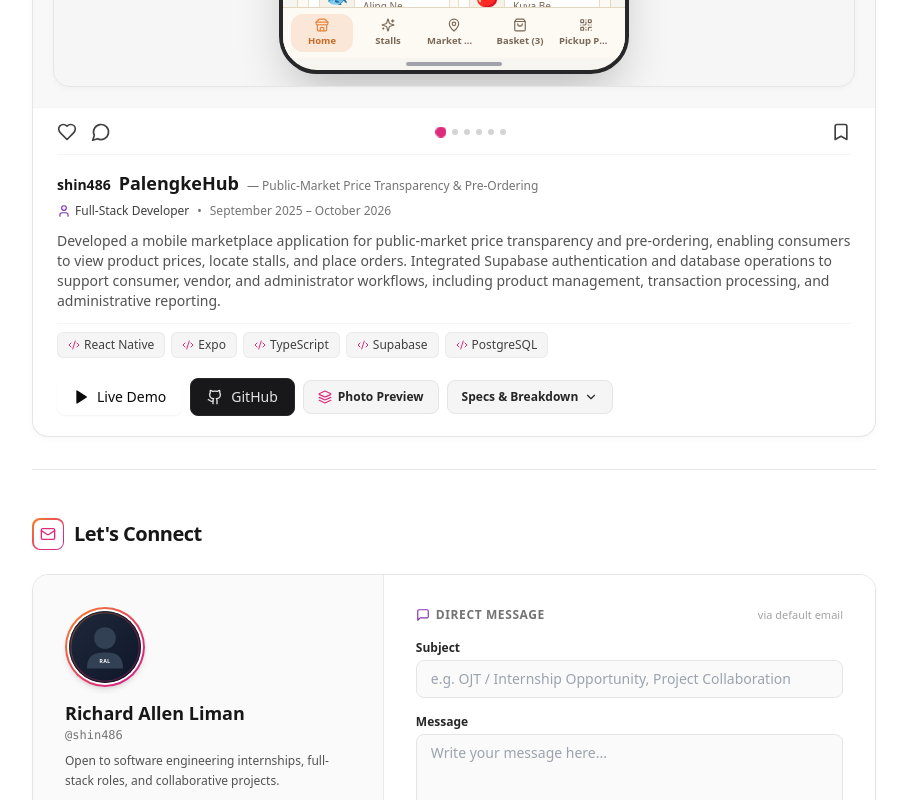
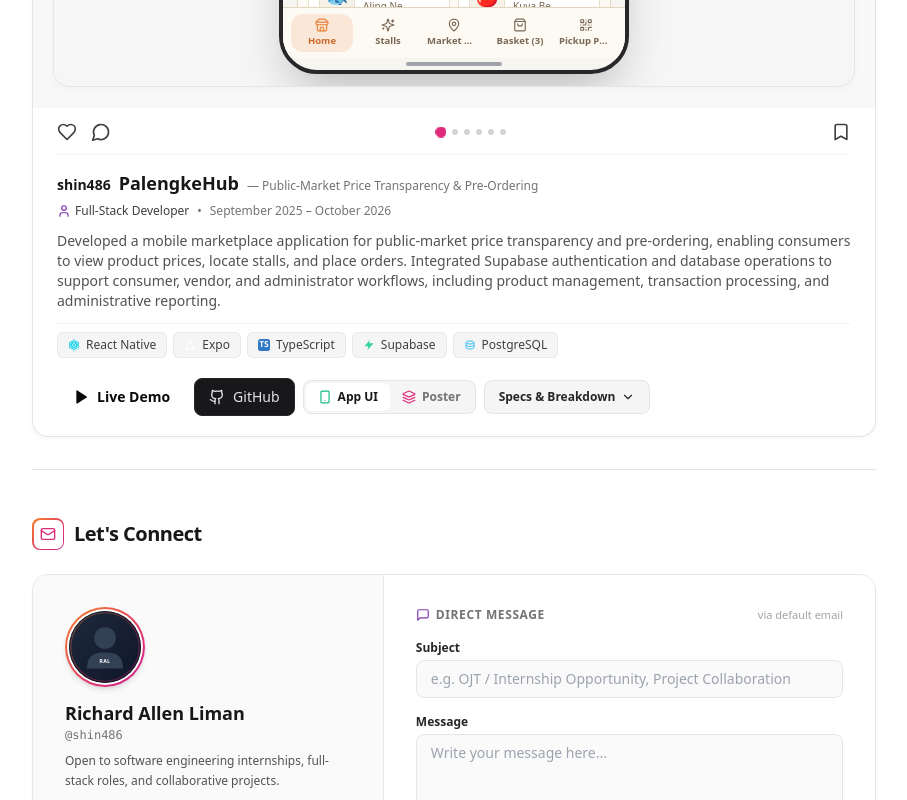
Before and after one commit to shin486/richard-allen-portfolio, a Next.js app: page / in a window 1280 px wide. Shown: the part 1195-1995 px from the top of the page, without its empty margins (0-907 px from the left). Built offline with nearby package versions, Linux system fonts and the light colour scheme.

Commit message:
feat: implement branded tech micro-halos, specular light sweep, view mode segmented switcher, and 3D keyboard reactive link

```diff
--- a/app/globals.css
+++ b/app/globals.css
@@ -352,6 +352,53 @@ body {
   }
 }
 
-.pixel-blink {
-  animation: pixelBlink 0.9s steps(1, end) infinite;
+/* ============================================================
+   SPECULAR LIGHT BEAM & TACTILE ACCENTS
+   ============================================================ */
+@keyframes specularSweep {
+  0% {
+    transform: translateX(-120%);
+  }
+  60%, 100% {
+    transform: translateX(120%);
+  }
 }
+
+.specular-beam {
+  position: relative;
+  overflow: hidden;
+}
+
+.specular-beam::after {
+  content: '';
+  position: absolute;
+  top: 0;
+  left: 0;
+  width: 100%;
+  height: 100%;
+  background: linear-gradient(
+    90deg,
+    transparent 0%,
+    rgba(255, 255, 255, 0.4) 50%,
+    transparent 100%
+  );
+  transform: translateX(-120%);
+  pointer-events: none;
+}
+
+.specular-beam:hover::after {
+  animation: specularSweep 1.3s cubic-bezier(0.4, 0, 0.2, 1) infinite;
+}
+
+@keyframes subtleBeaconPulse {
+  0%, 100% {
+    box-shadow: 0 0 0 0 rgba(255, 255, 255, 0.35);
+  }
+  50% {
+    box-shadow: 0 0 0 5px rgba(255, 255, 255, 0);
+  }
+}
+
+.beacon-pulse {
+  animation: subtleBeaconPulse 2.8s infinite;
+}
--- a/components/ProjectGrid.tsx
+++ b/components/ProjectGrid.tsx
@@ -21,6 +21,9 @@ import {
   User,
   Play,
   Sparkles,
+  Smartphone,
+  Database,
+  Server,
 } from "lucide-react";
 import { Project, projectsData } from "@/data/projects";
 import { profileData } from "@/data/profile";
@@ -568,17 +571,108 @@ export const ProjectGrid: React.FC<ProjectGridProps> = ({
                   </div>
                 )}
 
-                {/* Tech Stack Chips */}
+                {/* Tech Stack Chips with Branded Micro-Halos & 3D Keyboard Reactive Link */}
                 <div className="flex flex-wrap gap-1.5 pt-2 border-t border-neutral-100 dark:border-zinc-800/80">
-                  {activeProject.technologies.map((tech) => (
+                  {activeProject.technologies.map((tech) => {
+                    const t = tech.toLowerCase();
+
+                    let brandColor = "hover:border-zinc-500 hover:text-white";
+                    let haloGlow = "hover:shadow-[0_0_12px_rgba(255,255,255,0.15)]";
+                    let icon = <Code2 className="w-3 h-3 text-ig-pink" />;
+                    let note = `${tech} in production architecture.`;
+
+                    if (t.includes("react native") || t === "react") {
+                      brandColor = "hover:border-cyan-500/60 hover:bg-cyan-950/20 hover:text-cyan-300";
+                      haloGlow = "hover:shadow-[0_0_12px_rgba(6,182,212,0.25)]";
+                      icon = (
+                        <svg className="w-3 h-3 text-cyan-400 group-hover/tech:rotate-45 transition-transform duration-300" viewBox="0 0 24 24" fill="none" stroke="currentColor" strokeWidth="2">
+                          <ellipse cx="12" cy="12" rx="10" ry="4.5" transform="rotate(30 12 12)" />
+                          <ellipse cx="12" cy="12" rx="10" ry="4.5" transform="rotate(90 12 12)" />
+                          <ellipse cx="12" cy="12" rx="10" ry="4.5" transform="rotate(150 12 12)" />
+                          <circle cx="12" cy="12" r="1.5" fill="currentColor" />
+                        </svg>
+                      );
+                      note = "React Native: Smooth cross-platform mobile apps for iOS and Android.";
+                    } else if (t.includes("expo")) {
+                      brandColor = "hover:border-white/60 hover:bg-zinc-800/40 hover:text-white";
+                      haloGlow = "hover:shadow-[0_0_12px_rgba(255,255,255,0.2)]";
+                      icon = (
+                        <svg className="w-3 h-3 text-white" viewBox="0 0 24 24" fill="currentColor">
+                          <path d="M12 2L2 22h20L12 2zm0 4.5l6.5 13H5.5L12 6.5z" />
+                        </svg>
+                      );
+                      note = "Expo: EAS updates, camera, geolocation, and native mobile modules.";
+                    } else if (t.includes("typescript")) {
+                      brandColor = "hover:border-blue-500/60 hover:bg-blue-950/20 hover:text-blue-300";
+                      haloGlow = "hover:shadow-[0_0_12px_rgba(59,130,246,0.25)]";
+                      icon = (
+                        <span className="w-3 h-3 rounded-[2.5px] bg-[#3178C6] text-[8px] font-black text-white flex items-center justify-center font-mono leading-none">
+                          TS
+                        </span>
+                      );
+                      note = "TypeScript: Strict type safety, generics, and zero runtime surprises.";
+                    } else if (t.includes("supabase")) {
+                      brandColor = "hover:border-emerald-500/60 hover:bg-emerald-950/20 hover:text-emerald-300";
+                      haloGlow = "hover:shadow-[0_0_12px_rgba(16,185,129,0.25)]";
+                      icon = (
+                        <svg className="w-3 h-3 text-emerald-400" viewBox="0 0 24 24" fill="currentColor">
+                          <path d="M13.5 2L3 14.5h7.5L9 22l12-13.5h-8.5L13.5 2z" />
+                        </svg>
+                      );
+                      note = "Supabase: Realtime subscriptions, Auth, Storage, and PostgreSQL RLS.";
+                    } else if (t.includes("postgres") || t.includes("sql")) {
+                      brandColor = "hover:border-sky-500/60 hover:bg-sky-950/20 hover:text-sky-300";
+                      haloGlow = "hover:shadow-[0_0_12px_rgba(14,165,233,0.25)]";
+                      icon = (
+                        <svg className="w-3 h-3 text-sky-400" viewBox="0 0 24 24" fill="none" stroke="currentColor" strokeWidth="2">
+                          <ellipse cx="12" cy="7" rx="8" ry="3" />
+                          <path d="M4 7v10c0 1.66 3.58 3 8 3s8-1.34 8-3V7" />
+                          <path d="M4 12c0 1.66 3.58 3 8 3s8-1.34 8-3" />
+                        </svg>
+                      );
+                      note = "PostgreSQL: ACID-compliant relational schemas, indexed queries, and foreign keys.";
+                    } else if (t.includes("next")) {
+                      brandColor = "hover:border-white/60 hover:bg-zinc-800/40 hover:text-white";
+                      haloGlow = "hover:shadow-[0_0_12px_rgba(255,255,255,0.2)]";
+                      icon = <span className="font-mono font-black text-[9px] text-white">N</span>;
+                      note = "Next.js App Router: Server Components, Server Actions, and lightning SSR.";
+                    } else if (t.includes("node") || t.includes("express")) {
+                      brandColor = "hover:border-green-500/60 hover:bg-green-950/20 hover:text-green-300";
+                      haloGlow = "hover:shadow-[0_0_12px_rgba(34,197,94,0.25)]";
+                      icon = <Server className="w-3 h-3 text-green-400" />;
+                      note = "Node.js & Express: Lightweight REST APIs, middleware, and route handlers.";
+                    } else if (t.includes("mongo")) {
+                      brandColor = "hover:border-emerald-500/60 hover:bg-emerald-950/20 hover:text-emerald-300";
+                      haloGlow = "hover:shadow-[0_0_12px_rgba(16,185,129,0.25)]";
+                      icon = <Database className="w-3 h-3 text-emerald-400" />;
+                      note = "MongoDB: NoSQL document store with Mongoose ODM schemas.";
+                    } else if (t.includes("tailwind") || t.includes("css")) {
+                      brandColor = "hover:border-teal-400/60 hover:bg-teal-950/20 hover:text-teal-300";
+                      haloGlow = "hover:shadow-[0_0_12px_rgba(45,212,191,0.25)]";
+                      icon = <Sparkles className="w-3 h-3 text-teal-400" />;
+                      note = "Tailwind CSS: Utility-first styling with dark-mode responsiveness.";
+                    }
+
+                    const handleMouseEnter = () => {
+                      if (typeof window !== "undefined") {
+                        window.dispatchEvent(
+                          new CustomEvent("shin-tech-hover", { detail: { tech } })
+                        );
+                      }
+                    };
+
+                    return (
                       <span
                         key={tech}
-                      className="px-2.5 py-1 bg-neutral-100 dark:bg-zinc-800/80 text-neutral-700 dark:text-zinc-300 text-xs font-medium rounded-md border border-neutral-200/60 dark:border-zinc-700/60 flex items-center gap-1"
+                        data-note={note}
+                        onMouseEnter={handleMouseEnter}
+                        className={`group/tech px-2.5 py-1 bg-neutral-100 dark:bg-zinc-900/90 text-neutral-700 dark:text-zinc-300 text-xs font-medium rounded-md border border-neutral-200/80 dark:border-zinc-800 transition-all duration-200 cursor-default flex items-center gap-1.5 active:scale-95 hover:-translate-y-0.5 ${brandColor} ${haloGlow}`}
                       >
-                      <Code2 className="w-3 h-3 text-ig-pink" />
-                      {tech}
+                        {icon}
+                        <span>{tech}</span>
                       </span>
-                  ))}
+                    );
+                  })}
                 </div>
 
                 {/* Inline Project Breakdown (Expands directly on the page, no modal layer lock) */}
@@ -609,47 +703,68 @@ export const ProjectGrid: React.FC<ProjectGridProps> = ({
                 )}
 
                 {/* Action Footer Buttons */}
-                <div className="flex flex-wrap items-center justify-between gap-2 pt-2">
+                <div className="flex flex-wrap items-center justify-between gap-2.5 pt-2">
                   <div className="flex flex-wrap items-center gap-2">
-                    {/* Primary CTA: Clean high-contrast Live Demo */}
+                    {/* Primary CTA: Linear/Apple Specular Shimmer Beam Button */}
                     <button
                       type="button"
                       onClick={launchInteractiveDemo}
-                      className="bg-white text-zinc-950 hover:bg-zinc-200 font-medium px-4 py-2 rounded-lg transition-colors inline-flex items-center gap-2 text-xs sm:text-sm shadow-sm"
+                      data-note="Launch the interactive in-browser phone simulator. No setup needed."
+                      className="specular-beam beacon-pulse bg-white text-zinc-950 hover:bg-zinc-100 active:scale-95 font-bold px-4 py-2 rounded-lg transition-all inline-flex items-center gap-2 text-xs sm:text-sm shadow-sm"
                     >
                       <Play className="w-4 h-4 fill-current" />
                       <span>Live Demo</span>
                     </button>
 
-                    {/* Secondary CTA: Clean bordered GitHub */}
+                    {/* Secondary CTA: Clean Bordered GitHub */}
                     {activeProject.githubUrl && (
                       <a
                         href={activeProject.githubUrl}
                         target="_blank"
                         rel="noopener noreferrer"
-                        className="bg-zinc-900 hover:bg-zinc-800 text-zinc-200 border border-zinc-800 px-4 py-2 rounded-lg transition-colors inline-flex items-center gap-2 text-xs sm:text-sm font-medium"
+                        data-note="Explore raw commits, clean architecture, and modular code on GitHub."
+                        className="bg-zinc-900 hover:bg-zinc-850 text-zinc-200 hover:text-white border border-zinc-800 hover:border-zinc-700 active:scale-95 px-3.5 py-2 rounded-lg transition-all inline-flex items-center gap-2 text-xs sm:text-sm font-medium"
                       >
                         <Github className="w-4 h-4" />
                         <span>GitHub</span>
                       </a>
                     )}
 
+                    {/* Segmented View Mode Switcher: Eliminates "Live UI" ambiguity! */}
+                    <div className="inline-flex items-center p-0.5 rounded-lg bg-neutral-100 dark:bg-zinc-900 border border-neutral-200 dark:border-zinc-800 text-xs font-semibold">
                       <button
                         type="button"
-                      onClick={() => setIsLiveDemoView((prev) => !prev)}
-                      className="inline-flex items-center gap-1.5 px-3.5 py-2 rounded-lg text-xs font-semibold text-neutral-800 dark:text-zinc-200 bg-neutral-100 dark:bg-zinc-800/80 border border-neutral-200 dark:border-zinc-700 hover:bg-neutral-200 dark:hover:bg-zinc-700 active:scale-95 transition-all"
+                        onClick={() => setIsLiveDemoView(true)}
+                        data-note="Switch to in-browser mobile phone simulator."
+                        className={`px-3 py-1.5 rounded-md transition-all flex items-center gap-1.5 ${
+                          isLiveDemoView
+                            ? "bg-white dark:bg-zinc-800 text-neutral-900 dark:text-white shadow-xs"
+                            : "text-neutral-500 hover:text-neutral-900 dark:hover:text-zinc-200"
+                        }`}
+                      >
+                        <Smartphone className="w-3.5 h-3.5 text-emerald-500" />
+                        <span>App UI</span>
+                      </button>
+                      <button
+                        type="button"
+                        onClick={() => setIsLiveDemoView(false)}
+                        data-note="Switch to high-resolution poster photo preview."
+                        className={`px-3 py-1.5 rounded-md transition-all flex items-center gap-1.5 ${
+                          !isLiveDemoView
+                            ? "bg-white dark:bg-zinc-800 text-neutral-900 dark:text-white shadow-xs"
+                            : "text-neutral-500 hover:text-neutral-900 dark:hover:text-zinc-200"
+                        }`}
                       >
                         <Layers className="w-3.5 h-3.5 text-ig-pink" />
-                      <span>
-                        {isLiveDemoView
-                          ? "Photo Preview"
-                          : "Live UI"}
-                      </span>
+                        <span>Poster</span>
                       </button>
+                    </div>
 
+                    {/* Specs & Breakdown Button with smooth rotating chevron */}
                     <button
                       onClick={() => setIsBreakdownExpanded((prev) => !prev)}
-                      className="inline-flex items-center gap-1.5 px-3.5 py-2 rounded-lg text-xs font-semibold text-neutral-800 dark:text-zinc-200 bg-neutral-100 dark:bg-zinc-800/80 border border-neutral-200 dark:border-zinc-700 hover:bg-neutral-200 dark:hover:bg-zinc-700 active:scale-95 transition-all"
+                      data-note="Inspect architecture breakdown, database models, and key features."
+                      className="inline-flex items-center gap-1.5 px-3.5 py-2 rounded-lg text-xs font-semibold text-neutral-800 dark:text-zinc-200 bg-neutral-100 dark:bg-zinc-900 hover:bg-neutral-200 dark:hover:bg-zinc-800 border border-neutral-200 dark:border-zinc-800 active:scale-95 transition-all"
                     >
                       <span>
                         {isBreakdownExpanded
@@ -658,7 +773,7 @@ export const ProjectGrid: React.FC<ProjectGridProps> = ({
                       </span>
                       <ChevronDown
                         className={`w-3.5 h-3.5 transition-transform duration-200 ${
-                          isBreakdownExpanded ? "rotate-180" : ""
+                          isBreakdownExpanded ? "rotate-180 text-ig-pink" : ""
                         }`}
                       />
                     </button>
```
Also changed, not shown: components/TechKeyboard3D.tsx (+25 -1 lines). Lines whose indentation alone changed are shown as unchanged.
